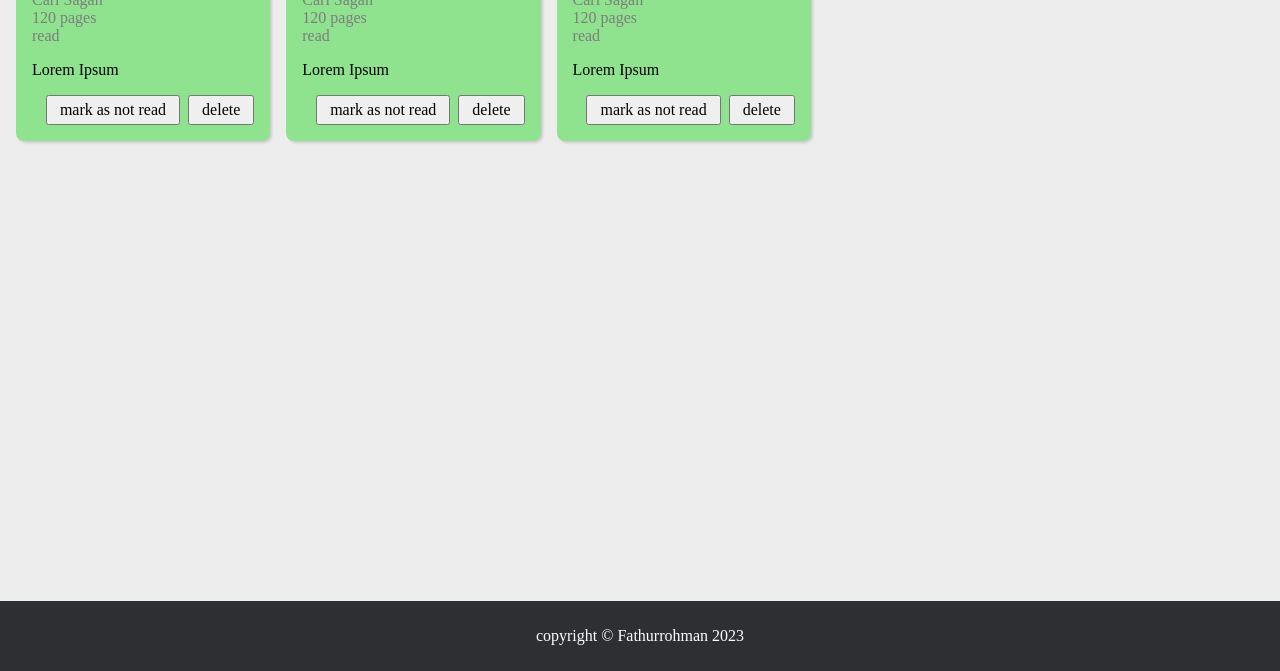
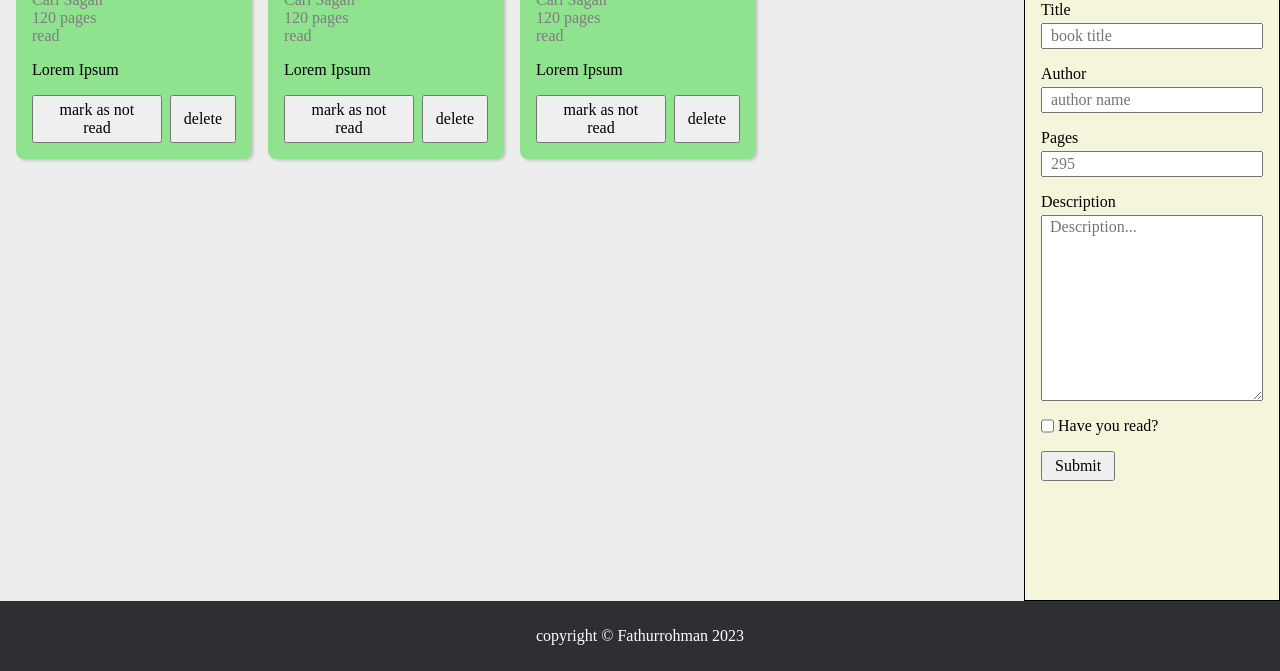
Before and after one commit to fath-nasrudin/librarian, a plain HTML site: page index.html in a window 1280 px wide. Shown: the part 129-800 px from the top of the page. Drawn offline with Linux system fonts and the light colour scheme.

Commit message:
feat: Add form to add book

```diff
--- a/css/style.css
+++ b/css/style.css
@@ -6,7 +6,10 @@
 }
 
 button,
-input {
+input,
+textarea,
+select {
+  padding: 2px 8px;
   font-family: inherit;
   font-size: 100%;
 }
@@ -23,7 +26,7 @@ body {
 .container {
   min-height: 100vh;
   display: grid;
-  grid-template-columns: 1fr 5fr 1fr;
+  grid-template-columns: 1fr 3fr 1fr;
   grid-template-rows: 70px 1fr 70px;
 }
 
@@ -47,6 +50,12 @@ body {
 .footer a {
   color: inherit;
   text-decoration: none;
+}
+
+.rightbar {
+  padding: 1rem;
+  border: 1px solid black;
+  background-color: beige;
 }
 
 /* Card Component */
@@ -102,3 +111,30 @@ body {
 .read {
   background-color: rgb(143, 227, 143);
 }
+
+/* Form */
+.form {
+  display: flex;
+  flex-direction: column;
+  gap: 16px;
+}
+
+.form__body {
+  display: flex;
+  flex-direction: column;
+  gap: 1rem;
+}
+
+.form__control {
+  display: flex;
+  flex-flow: row wrap;
+  gap: 4px;
+}
+
+input[type="text"],
+input[type="tel"],
+input[type="email"],
+input[type="password"],
+textarea {
+  width: 100%;
+}
--- a/index.html
+++ b/index.html
@@ -20,10 +20,49 @@
         <div class="card__container">
         </div>
       </div>
+      <aside class="rightbar">
+        <form class="form" action="https://httpbin.org/get" method="get">
+          <header class="form__header">
+            <h2>Add Book</h2>
+          </header>
+          <div class="form__body">
+
+            <div class="form__control">
+              <label for="book-title">Title</label>
+              <input type="text" id="book-title" name="title" placeholder="book title" required>
+            </div>
+
+            <div class="form__control">
+              <label for="book-author">Author</label>
+              <input type="text" id="book-author" name="author" placeholder="author name">
+            </div>
+
+            <div class="form__control">
+              <label for="book-pages">Pages</label>
+              <input type="tel" id="book-pages" name="pages" placeholder="295">
+            </div>
+
+            <div class="form__control">
+              <label for="book-description">Description</label>
+              <textarea name="description" id="book-description" cols="20" rows="10"
+                placeholder="Description..."></textarea>
+            </div>
+
+            <div class="form__control">
+              <input type="checkbox" id="book-read" name="isRead" />
+              <label for="book-read">Have you read?</label>
+            </div>
+
+          </div>
+          <footer class="form__footer">
+            <button id="addBookButton">Submit</button>
+          </footer>
+        </form>
+      </aside>
 
       <footer class="footer">
         <p>copyright &copy; <a href="https://github.com/fath-nasrudin">Fathurrohman</a> <span
-            class="yearDisplay" ></span></p>
+            class="yearDisplay"></span></p>
       </footer>
     </div>
   </body>
--- a/js/main.js
+++ b/js/main.js
@@ -120,6 +120,27 @@ const renderBooksUI = () => {
 }
 
 
+// Form
+const addBookButton = globalThis.document.querySelector('#addBookButton');
+addBookButton.addEventListener('click', (e) => {
+  e.preventDefault();
+
+  const formElement = e.target.closest('form');
+  const bookData = {
+    title: formElement.elements.namedItem('title').value,
+    author: formElement.elements.namedItem('author').value,
+    pages: formElement.elements.namedItem('pages').value,
+    description: formElement.elements.namedItem('description').value,
+    isRead: formElement.elements.namedItem('isRead').checked,
+  }
+
+  addBook(bookData);
+  renderBooksUI();
+
+  formElement.reset();
+})
+
+
 // seed data
 const dataBook = [{ author : 'Carl Sagan', pages: 120, description: 'Lorem Ipsum', isRead: true},
 {title: 'Cosmos', author : 'Carl Sagan', pages: 120, description: 'Lorem Ipsum', isRead: true},
```
